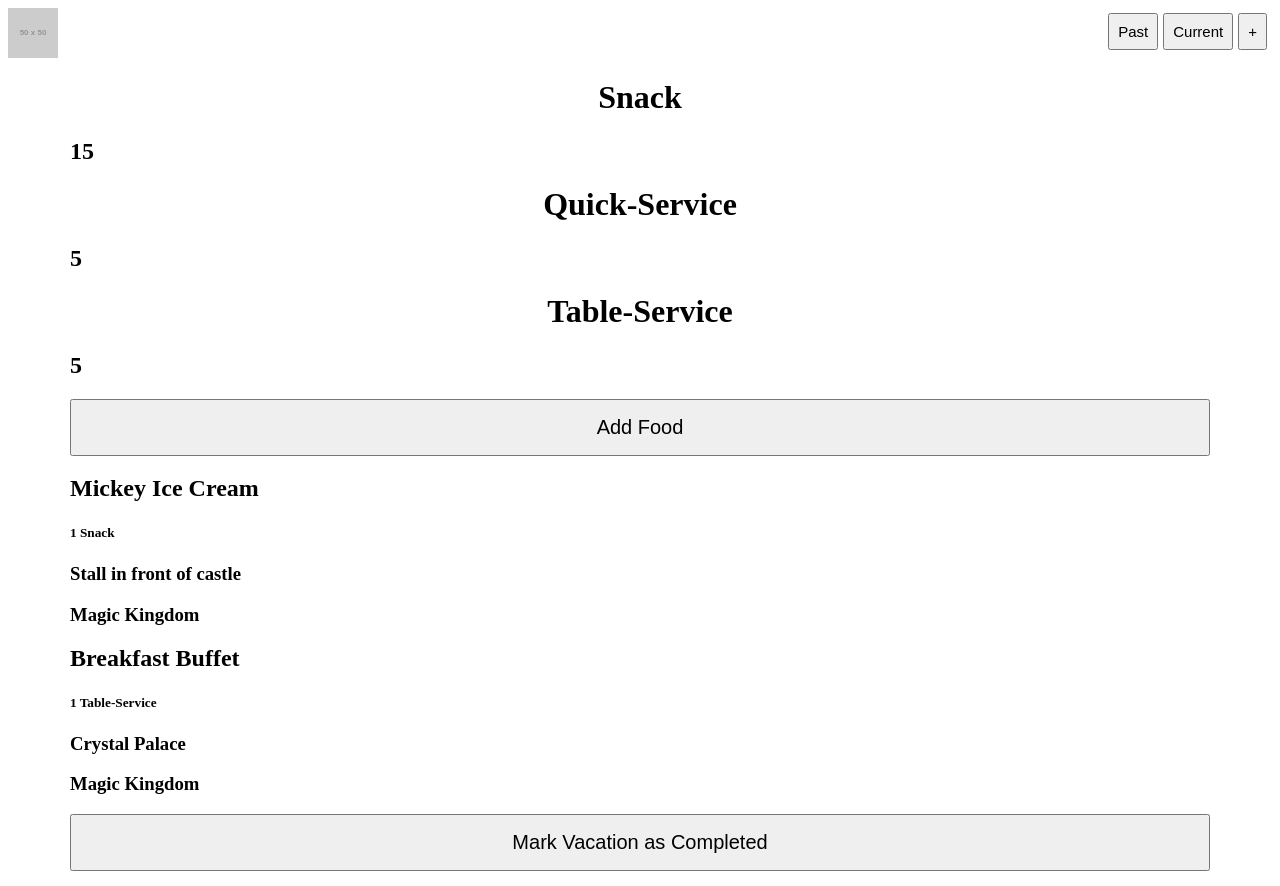
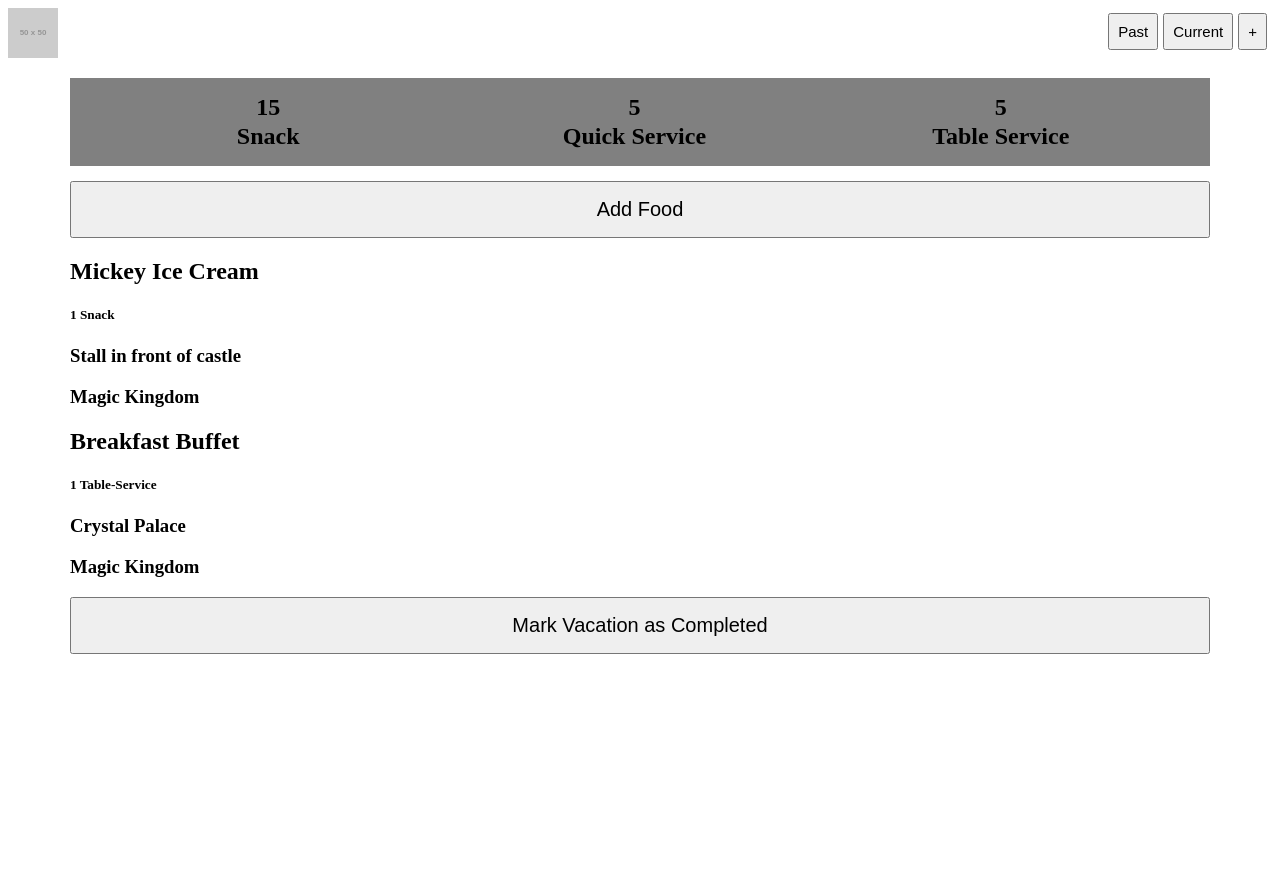
Before and after one commit to christinakerr/disney-dining-tracker, a React (Create React App) app in the folder client/: page / in a window 1280 px wide. After the commit the page ends 800 px from the top, so only its background shows below. Built offline with nearby package versions, Linux system fonts and the light colour scheme.

Commit message:
Styled layout of credit tracker on home page

```diff
--- a/client/src/components/CreditsRemaining.js
+++ b/client/src/components/CreditsRemaining.js
@@ -1,15 +1,23 @@
 /** @jsxImportSource @emotion/react */
 
 import CreditsRemainingCategory from "./CreditsRemainingCategory"
+import { css } from '@emotion/react'
 
 function CreditsRemaining(){
     return (
-        <div>
+        <div css={container}>
             <CreditsRemainingCategory category="Snack" remaining="15"/>
-            <CreditsRemainingCategory category="Quick-Service" remaining="5"/>
-            <CreditsRemainingCategory category="Table-Service" remaining="5"/>
+            <CreditsRemainingCategory category="Quick Service" remaining="5"/>
+            <CreditsRemainingCategory category="Table Service" remaining="5"/>
         </div>
     );
 }
 
 export default CreditsRemaining;
+
+const container = css`
+    margin-top: 20px;
+    padding: 15px;
+    background-color: gray;
+    display: flex;
+`
--- a/client/src/components/CreditsRemainingCategory.js
+++ b/client/src/components/CreditsRemainingCategory.js
@@ -1,19 +1,27 @@
 /** @jsxImportSource @emotion/react */
 
-import H1 from "./Text/H1"
 import H2 from "./Text/H2"
+import { css } from '@emotion/react'
 
 function CreditsRemainingCategory(props){
     return (
-        <div>
-            <H1>
-                {props.category}
-            </H1>
-            <H2>
+        <div css={section}>
+            <H2 credits>
                 {props.remaining}
             </H2>
+            <H2 credits>
+                {props.category}
+            </H2>
+
         </div>
     );
 }
 
 export default CreditsRemainingCategory;
+
+const section = css`
+    width: 33%;
+    text-align: center;
+    display: flex;
+    flex-direction: column;
+`
--- a/client/src/components/Text/H2.js
+++ b/client/src/components/Text/H2.js
@@ -1,9 +1,15 @@
 /** @jsxImportSource @emotion/react */
+
+import { css } from '@emotion/react'
 
 function H2(props){
     return (
-        <h2>{props.children}</h2>
+        <h2 css={[props.credits? credits:""]}>{props.children}</h2>
     );
 }
 
 export default H2;
+
+const credits = css`
+    margin: 1px;
+`
```
Also changed, not shown: client/src/components/Text/H4.js (line endings or trailing spaces).
